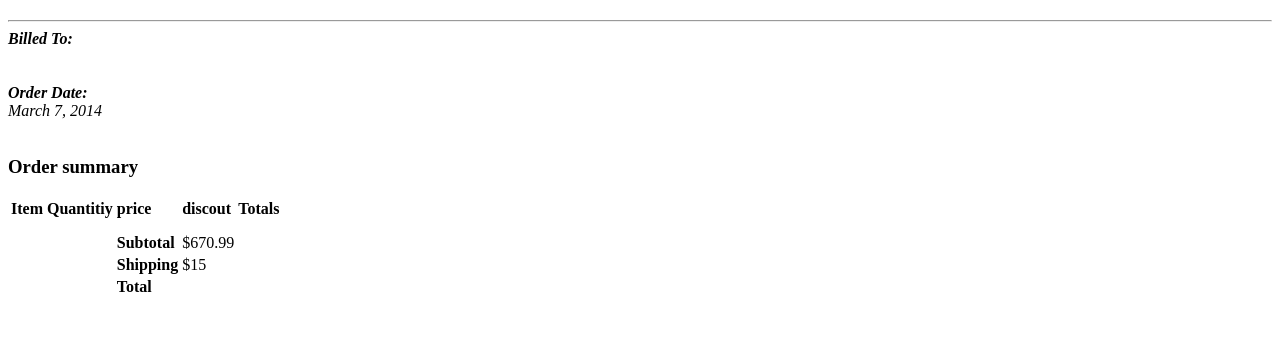
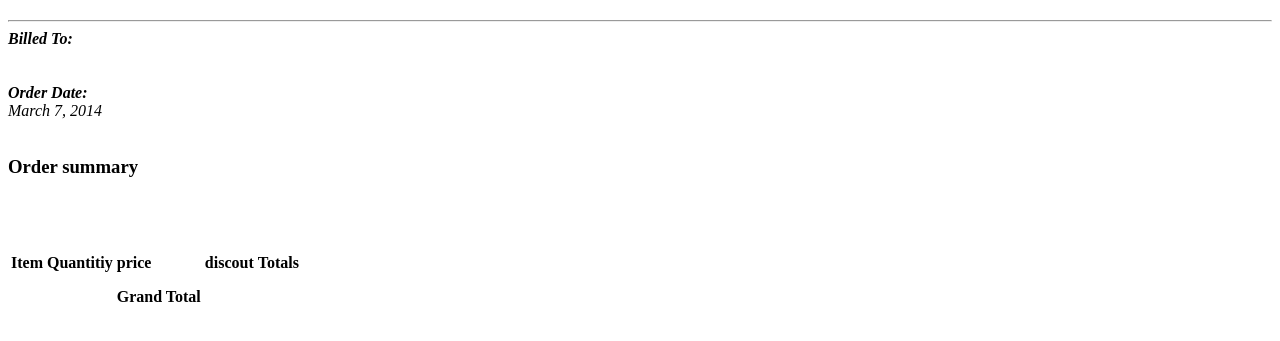
Before and after one commit to mounikeshmintu/bill, a Django app: template bill/templates/bill/b.html in a window 1280 px wide. Shown: the part 76-417 px from the top of the page. Run offline with Django 3.2, Linux system fonts and the light colour scheme; the template is opened without the code that fills it, so the values that code supplies are empty; some libraries are stand-ins or nearby versions.

Commit message:
removed unecasary

```diff
--- a/bill/templates/bill/b.html
+++ b/bill/templates/bill/b.html
@@ -156,22 +156,25 @@
                   {% if price5 != None %}	<td class="text-center">{{price5}} </td>{%endif%}
                 {% if discount5 != None %}<td class="text-center">{{discount5}}</td>{%endif%}
                 {% if total5 != None %}<td class="text-right">{{total5}}</td>{%endif%}
-            </tr>
+            <!-- </tr>
     								<td class="thick-line"></td>
     								<td class="thick-line"></td>
     								<td class="thick-line text-center"><strong>Subtotal</strong></td>
     								<td class="thick-line text-right">$670.99</td>
-    							</tr>
-    							<tr>
+    							</tr> -->
+    							<!-- <tr>
     								<td class="no-line"></td>
     								<td class="no-line"></td>
     								<td class="no-line text-center"><strong>Shipping</strong></td>
     								<td class="no-line text-right">$15</td>
-    							</tr>
+    							</tr> -->
+                </br>
+              </br>
     							<tr>
     								<td class="no-line"></td>
     								<td class="no-line"></td>
-    								<td class="no-line text-center"><strong>Total</strong></td>
+                  </br>
+    								<td class="no-line text-center"><strong>Grand Total</strong></td>
     								<td class="no-line text-right">{{grand_total}}</td>
     							</tr>
     						</tbody>
```
